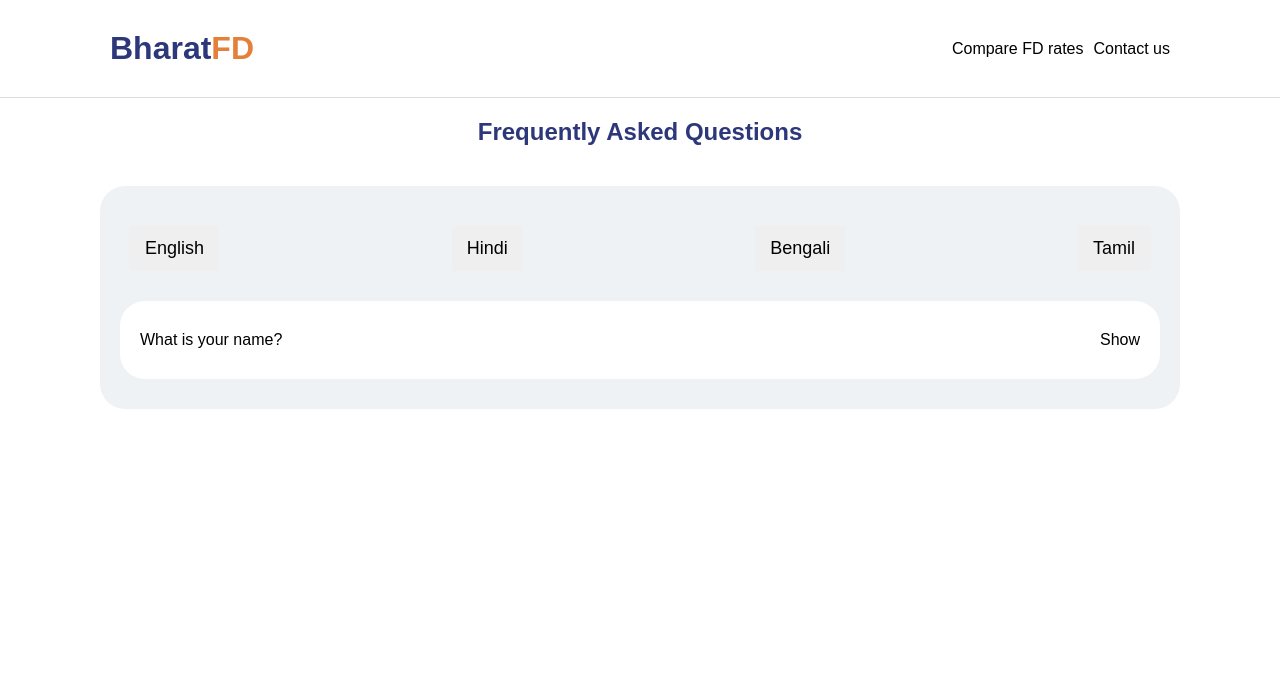
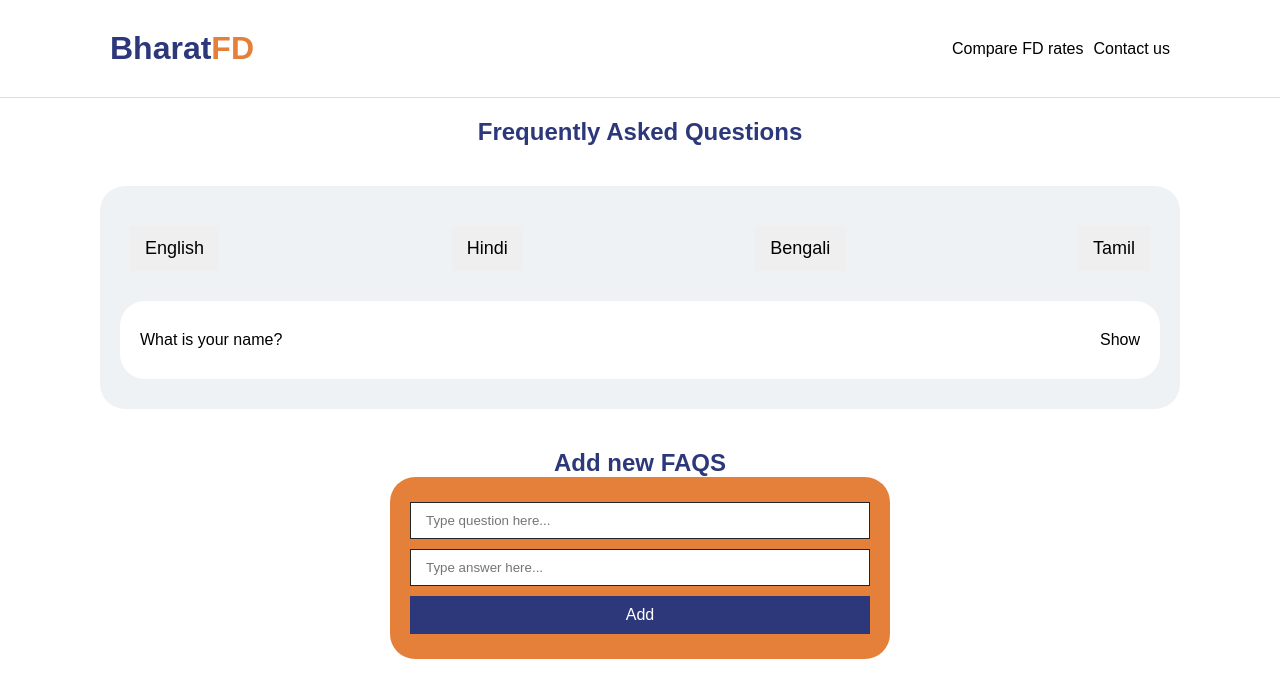
Before and after one commit to MashooqAli9140/BharatFD_FAQS, a React (Vite) app in the folder frontend/: page / in a window 1280 px wide. Shown: the top 698 px of the page. Built offline with nearby package versions, Linux system fonts and the light colour scheme.

Commit message:
new faqs add form added

```diff
--- a/frontend/src/componants/FaqsPage.jsx
+++ b/frontend/src/componants/FaqsPage.jsx
@@ -23,7 +23,7 @@ const FaqsPage = () => {
      <div id='faqs-heading'>
               <h2> Frequently Asked Questions </h2>
      </div>
-     <div id='faqs-box-outer'>
+    <div id='faqs-box-outer'>
             <div id='faqs-box-inner'>
                  <div id='language-btn-div'>
                  <button id='language-btn'> English </button>
@@ -45,7 +45,23 @@ const FaqsPage = () => {
                  </div>
 
             </div>
-     </div>
+    </div>
+
+    {/* //ADD NEW FAQS SECTION */}
+    <div id='new-faq-add-box'>
+           <div>
+              <h2> Add new FAQS </h2>
+           </div>
+           <div id='add-ques-form'>
+                 <form action="">
+                    <input style={{ outline:"none", margin:"5px 0px 5px 0px", width:"100%", padding:"10px 15px 10px 15px", border:'1px solid #212426'}} type="text" placeholder='Type question here...' />
+                    <input style={{ outline:"none", margin:"5px 0px 5px 0px", width:"100%", padding:"10px 15px 10px 15px", border:'1px solid #212426'}} type="text" placeholder='Type answer here...' />
+                    <button style={{ outline:"none", margin:"5px 0px 5px 0px", width:"100%", padding:"10px 15px 10px 15px"}} id='newfaq-add-btn'>
+                           Add
+                    </button>
+                 </form>
+           </div>
+    </div>
 
     </div>
   )
--- a/frontend/src/componants/Faqspage.css
+++ b/frontend/src/componants/Faqspage.css
@@ -80,3 +80,23 @@ span{
     width: 100%;
     cursor: pointer;
 }
+#new-faq-add-box{
+        /* background-color: #E4803A; */
+        padding: 20px 100px 20px 100px;
+        text-align: center;
+        color: #2C387A;
+}
+#add-ques-form{
+    background-color: #E4803A;
+    padding: 20px 20px 20px 20px;
+    max-width: 500px;
+    margin: 0px auto 0px;
+    border-radius: 25px;
+}
+#newfaq-add-btn{
+    background: #2C387A;
+    color: white;
+    font-size: 16px;
+    border: none;
+    cursor: pointer;
+}
```
